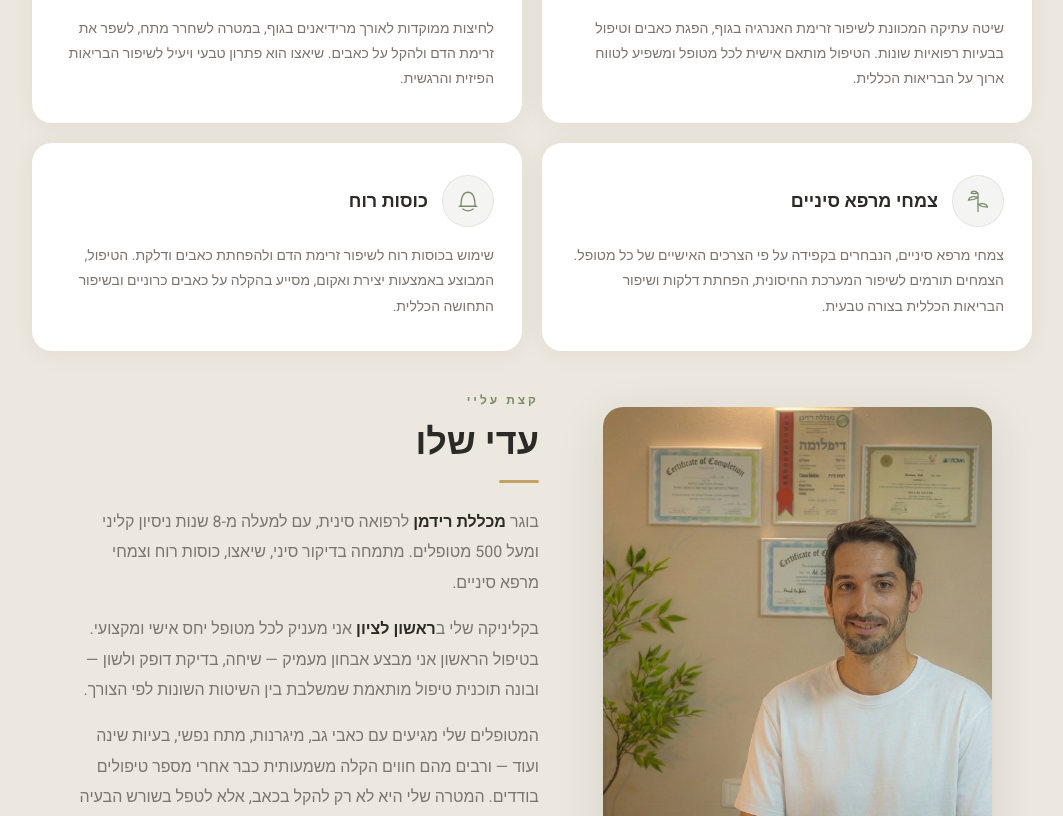
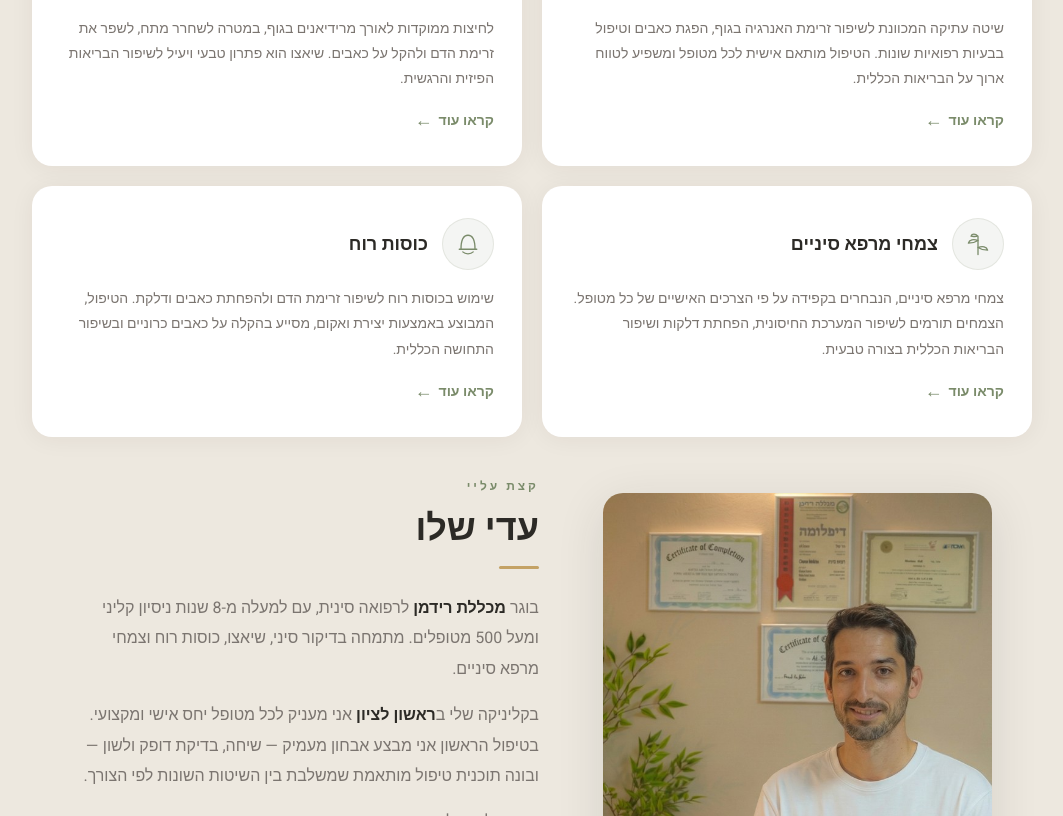
Before and after one commit to adishalev28/adi-website, a React (Vite) app: page / in a window 1280 px wide. Shown: the part 2919-3735 px from the top of the page, without its empty margins (108-1171 px from the left). Built offline with nearby package versions, Linux system fonts and the light colour scheme.

Commit message:
feat: add "read more" links from service cards to landing pages
Each service card on the homepage now links to its dedicated page:
/dikur-sini/, /shiatsu/, /cupping/, /herbs/

Co-Authored-By: Claude Opus 4.6 <noreply@anthropic.com>

```diff
--- a/src/App.jsx
+++ b/src/App.jsx
@@ -244,10 +244,10 @@ const CuppingIcon = () => (
 
 // ─── Services ─────────────────────────────────────────────────────────────
 const SERVICES = [
-  { id: "svc-acupuncture", icon: <AcupunctureIcon />, title: "דיקור סיני",        text: "שיטה עתיקה המכוונת לשיפור זרימת האנרגיה בגוף, הפגת כאבים וטיפול בבעיות רפואיות שונות. הטיפול מותאם אישית לכל מטופל ומשפיע לטווח ארוך על הבריאות הכללית." },
-  { id: "svc-shiatsu",     icon: <ShiatsuIcon />,     title: "שיאצו",             text: "לחיצות ממוקדות לאורך מרידיאנים בגוף, במטרה לשחרר מתח, לשפר את זרימת הדם ולהקל על כאבים. שיאצו הוא פתרון טבעי ויעיל לשיפור הבריאות הפיזית והרגשית." },
-  { id: "svc-herbs",       icon: <HerbsIcon />,       title: "צמחי מרפא סיניים", text: "צמחי מרפא סיניים, הנבחרים בקפידה על פי הצרכים האישיים של כל מטופל. הצמחים תורמים לשיפור המערכת החיסונית, הפחתת דלקות ושיפור הבריאות הכללית בצורה טבעית." },
-  { id: "svc-cupping",     icon: <CuppingIcon />,     title: "כוסות רוח",         text: "שימוש בכוסות רוח לשיפור זרימת הדם ולהפחתת כאבים ודלקת. הטיפול, המבוצע באמצעות יצירת ואקום, מסייע בהקלה על כאבים כרוניים ובשיפור התחושה הכללית." },
+  { id: "svc-acupuncture", icon: <AcupunctureIcon />, title: "דיקור סיני",        href: "/dikur-sini/", text: "שיטה עתיקה המכוונת לשיפור זרימת האנרגיה בגוף, הפגת כאבים וטיפול בבעיות רפואיות שונות. הטיפול מותאם אישית לכל מטופל ומשפיע לטווח ארוך על הבריאות הכללית." },
+  { id: "svc-shiatsu",     icon: <ShiatsuIcon />,     title: "שיאצו",             href: "/shiatsu/", text: "לחיצות ממוקדות לאורך מרידיאנים בגוף, במטרה לשחרר מתח, לשפר את זרימת הדם ולהקל על כאבים. שיאצו הוא פתרון טבעי ויעיל לשיפור הבריאות הפיזית והרגשית." },
+  { id: "svc-herbs",       icon: <HerbsIcon />,       title: "צמחי מרפא סיניים", href: "/herbs/", text: "צמחי מרפא סיניים, הנבחרים בקפידה על פי הצרכים האישיים של כל מטופל. הצמחים תורמים לשיפור המערכת החיסונית, הפחתת דלקות ושיפור הבריאות הכללית בצורה טבעית." },
+  { id: "svc-cupping",     icon: <CuppingIcon />,     title: "כוסות רוח",         href: "/cupping/", text: "שימוש בכוסות רוח לשיפור זרימת הדם ולהפחתת כאבים ודלקת. הטיפול, המבוצע באמצעות יצירת ואקום, מסייע בהקלה על כאבים כרוניים ובשיפור התחושה הכללית." },
 ];
 
 function Services() {
@@ -282,7 +282,18 @@ function Services() {
                 </div>
                 <h3 style={{ fontSize: "18px", fontWeight: 800, color: C.bark, margin: 0 }}>{s.title}</h3>
               </div>
-              <p style={{ fontSize: "14px", color: C.barkLight, lineHeight: 1.8, margin: 0 }}>{s.text}</p>
+              <p style={{ fontSize: "14px", color: C.barkLight, lineHeight: 1.8, margin: "0 0 16px" }}>{s.text}</p>
+              <a href={s.href} style={{
+                display: "inline-flex", alignItems: "center", gap: "6px",
+                fontSize: "14px", fontWeight: 700, color: C.sage,
+                textDecoration: "none", transition: "gap 0.2s",
+              }}
+                onMouseEnter={e => e.currentTarget.style.gap = "10px"}
+                onMouseLeave={e => e.currentTarget.style.gap = "6px"}
+              >
+                קראו עוד
+                <span style={{ fontSize: "18px" }}>←</span>
+              </a>
             </div>
           ))}
         </div>
```
